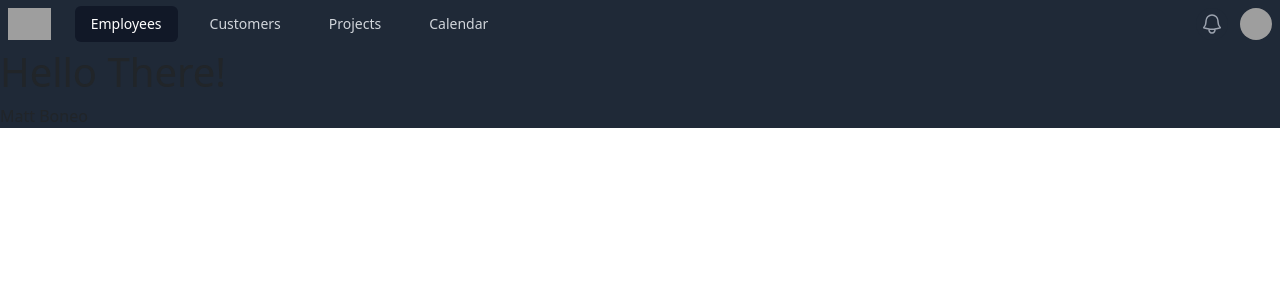
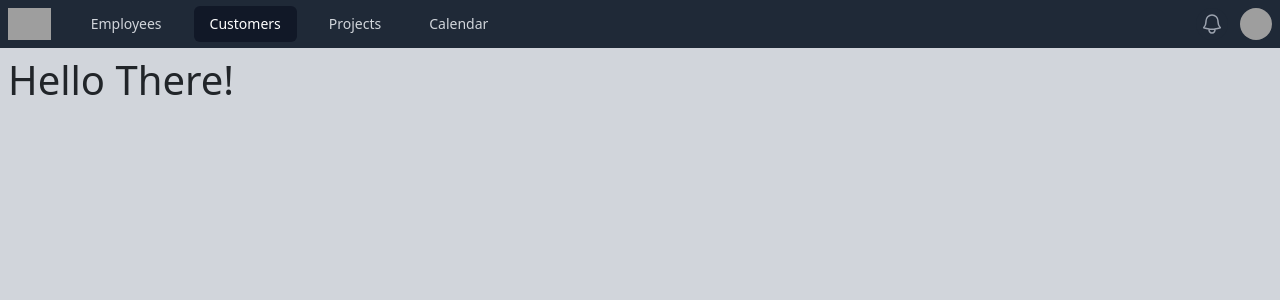
Before and after one commit to MattBoneo-30/react, a React (Create React App) app: page /customers in a window 1280 px wide. Shown: the top 300 px of the page. Built offline with nearby package versions, Linux system fonts and the light colour scheme; grey boxes are pictures that could not be loaded.

Commit message:
"Proper Website"

```diff
--- a/src/App.js
+++ b/src/App.js
@@ -12,16 +12,15 @@ import Customers from './Pages/Customers';
 function App() {
 
   return (
-    <Header>
     <BrowserRouter>
-      <Routes>
-      <Route path='/employees' element={<Employees />} />
+      <Header>
+        <Routes>
+          <Route path='/employees' element={<Employees />} />
 
-      <Route path='/customers' element={<Customers />} />
-
-      </Routes>
+          <Route path='/customers' element={<Customers />} />
+        </Routes>
+      </Header>
     </BrowserRouter>
-    </Header>
   )
 }
 
--- a/src/Pages/Employees.js
+++ b/src/Pages/Employees.js
@@ -13,7 +13,7 @@ function Employees() {
         id: 1,
         name: "Matt Boneo",
         role: "Developer",
-        img: "https://scontent.fmnl25-3.fna.fbcdn.net/v/t39.30808-6/357737218_1696117677480462_3329789873805965179_n.jpg?_nc_cat=106&ccb=1-7&_nc_sid=6ee11a&_nc_ohc=hHbi-V2v2kEQ7kNvgGjUg9-&_nc_ht=scontent.fmnl25-3.fna&oh=00_AYBc79GPob563-9kRgbsknbEie-QMOpmAyQVD3QYvsdhEQ&oe=66A406E0"
+        img: "https://scontent.fmnl25-3.fna.fbcdn.net/v/t39.30808-6/357737218_1696117677480462_3329789873805965179_n.jpg?_nc_cat=106&ccb=1-7&_nc_sid=6ee11a&_nc_ohc=8oqbu5CRYtoQ7kNvgFVQh8O&_nc_ht=scontent.fmnl25-3.fna&oh=00_AYCz1ple-LCpCA-LhpoSxEi9b0xpyH64-0pGe23vV7PDbw&oe=66AE2260"
       },
       {
         id: 2,
@@ -72,12 +72,12 @@ function Employees() {
   const showEmployees = true;
   return (
 //main body <Header /> under here
-    <div className="App bg-gray-300 min-h-screen">
+    <div className="">
       {showEmployees ? (
 
 //for employee box
         <>
-    <div className= "flex flex-wrap justify-center">
+    <div className= "flex flex-wrap justify-center ">
       {employees.map((employee) => {
         const editEmployee = (
           <EditEmployee
--- a/src/components/Employee.js
+++ b/src/components/Employee.js
@@ -2,7 +2,7 @@ import EditEmployee from "./EditEmployee";
 
 function Employee(props){
     return (
-        <div className="min-w-[250px] max-w-[350px] m-2 py-8 px-8 max-w-sm bg-white rounded-xl shadow-lg space-y-2 sm:py-4 sm:flex sm:items-center sm:space-y-0 sm:space-x-6">
+        <div className="min-w-[350px] max-w-[350px] m-2 py-8 px-8 max-w-sm bg-white rounded-xl shadow-lg space-y-2 sm:py-4 sm:flex sm:items-center sm:space-y-0 sm:space-x-6">
             <img
                 className="object-cover rounded-full h-[100px] w-[100px] block mx-auto h-24 rounded-full sm:mx-0 sm:shrink-0"
                 src={props.img}
--- a/src/components/Header.js
+++ b/src/components/Header.js
@@ -1,11 +1,12 @@
 import { Disclosure, DisclosureButton, DisclosurePanel, Menu, MenuButton, MenuItem, MenuItems } from '@headlessui/react'
 import { Bars3Icon, BellIcon, XMarkIcon } from '@heroicons/react/24/outline'
+import { NavLink } from 'react-router-dom'
 
 const navigation = [
-    { name: 'Employees', href: '/Employees', current: true },
-    { name: 'Customers', href: '/Customers', current: false },
-    { name: 'Projects', href: '#', current: false },
-    { name: 'Calendar', href: '#', current: false },
+    { name: 'Employees', href: '/Employees' },
+    { name: 'Customers', href: '/Customers' },
+    { name: 'Projects', href: '/other' },
+    { name: 'Calendar', href: '/other2' },
 ]
 
 function classNames(...classes) {
@@ -14,6 +15,7 @@ function classNames(...classes) {
 
 export default function Header(props) {
     return (
+    <>
         <Disclosure as="nav" className="bg-gray-800">
         <>
             <div className="mx-auto max-w-7xl px-2 sm:px-6 lg:px-8">
@@ -38,17 +40,23 @@ export default function Header(props) {
                         <div className="hidden sm:ml-6 sm:block">
                             <div className="flex space-x-4">
                                 {navigation.map((item) => (
-                                    <a
+                                    <NavLink
                                         key={item.name}
-                                        href={item.href}
+                                        to={item.href}
                                         aria-current={item.current ? 'page' : undefined}
-                                        className={classNames(
+                                        /*className={classNames(
                                             item.current ? 'bg-gray-900 text-white' : 'text-gray-300 hover:bg-gray-700 hover:text-white',
                                             'no-underline rounded-md px-3 py-2 text-sm font-medium',
-                                        )}
+                                        )}*/
+                                       className={({isActive}) => {
+                                            return 'rounded-md px-3 py-2 text-sm font-medium no-underline ' +
+                                            (!isActive
+                                                ?'text-gray-300 hover:bg-gray-700 hover:text-white'
+                                                : 'bg-gray-900 text-white')
+                                       }}
                                     >
                                         {item.name}
-                                    </a>
+                                    </NavLink>
                                 ))}
                             </div>
                         </div>
@@ -71,7 +79,7 @@ export default function Header(props) {
                                     <span className="sr-only">Open user menu</span>
                                     <img
                                         alt=""
-                                        src="https://images.unsplash.com/photo-1472099645785-5658abf4ff4e?ixlib=rb-1.2.1&ixid=eyJhcHBfaWQiOjEyMDd9&auto=format&fit=facearea&facepad=2&w=256&h=256&q=80"
+                                        src="https://images.pexels.com/photos/69932/tabby-cat-close-up-portrait-69932.jpeg?auto=compress&cs=tinysrgb&w=1260&h=750&dpr=1     "
                                         className="h-8 w-8 rounded-full"
                                     />
                                 </MenuButton>
@@ -91,7 +99,7 @@ export default function Header(props) {
                                     </a>
                                 </MenuItem>
                                 <MenuItem>
-                                    <a href="#" className="no-underlineblock px-4 py-2 text-sm text-gray-700 data-[focus]:bg-gray-100">
+                                    <a href="#" className="no-underline block px-4 py-2 text-sm text-gray-700 data-[focus]:bg-gray-100">
                                         Sign out
                                     </a>
                                 </MenuItem>
@@ -104,28 +112,38 @@ export default function Header(props) {
             <DisclosurePanel className="sm:hidden">
                 <div className="space-y-1 px-2 pb-3 pt-2">
                     {navigation.map((item) => (
-                        <DisclosureButton
+                        /*<DisclosureButton*/
+                        <NavLink
                             key={item.name}
-                            as="a"
-                            href={item.href}
+                            /*as="a"*/
+                            to={item.href}
                             aria-current={item.current ? 'page' : undefined}
-                            className={classNames(
-                                item.current ? 'bg-gray-900 text-white' : 'text-gray-300 hover:bg-gray-700 hover:text-white',
-                                'block rounded-md px-3 py-2 text-base font-medium',
-                            )}
+                            /*className={classNames(
+                                item.current ? 'no-underlinebg-gray-900 text-white' : 'text-gray-300 hover:bg-gray-700 hover:text-white',
+                                'no-underline block rounded-md px-3 py-2 text-base font-medium',
+                            )}*/
+                                className={({isActive}) => {
+                                    return 'block rounded-md px-3 py-2 text-base font-medium no-underline ' +
+                                    (!isActive
+                                        ?'text-gray-300 hover:bg-gray-700 hover:text-white'
+                                        :'bg-gray-900 text-white')
+                               }}
                         >
+
                             {item.name}
-                        </DisclosureButton>
+                        </NavLink>
                     ))}
 
                 </div>
             </DisclosurePanel>
 
         </>
-        {props.children}
-        <footer bg='white'>Matt Boneo</footer>
+
 
         </Disclosure>
-
-    )
+        <div className='bg-gray-300'>
+        <div className='max-w-7xl mx-auto App  min-h-screen p-2'>{props.children}</div>
+        </div>
+    </>
+    );
 }
```
